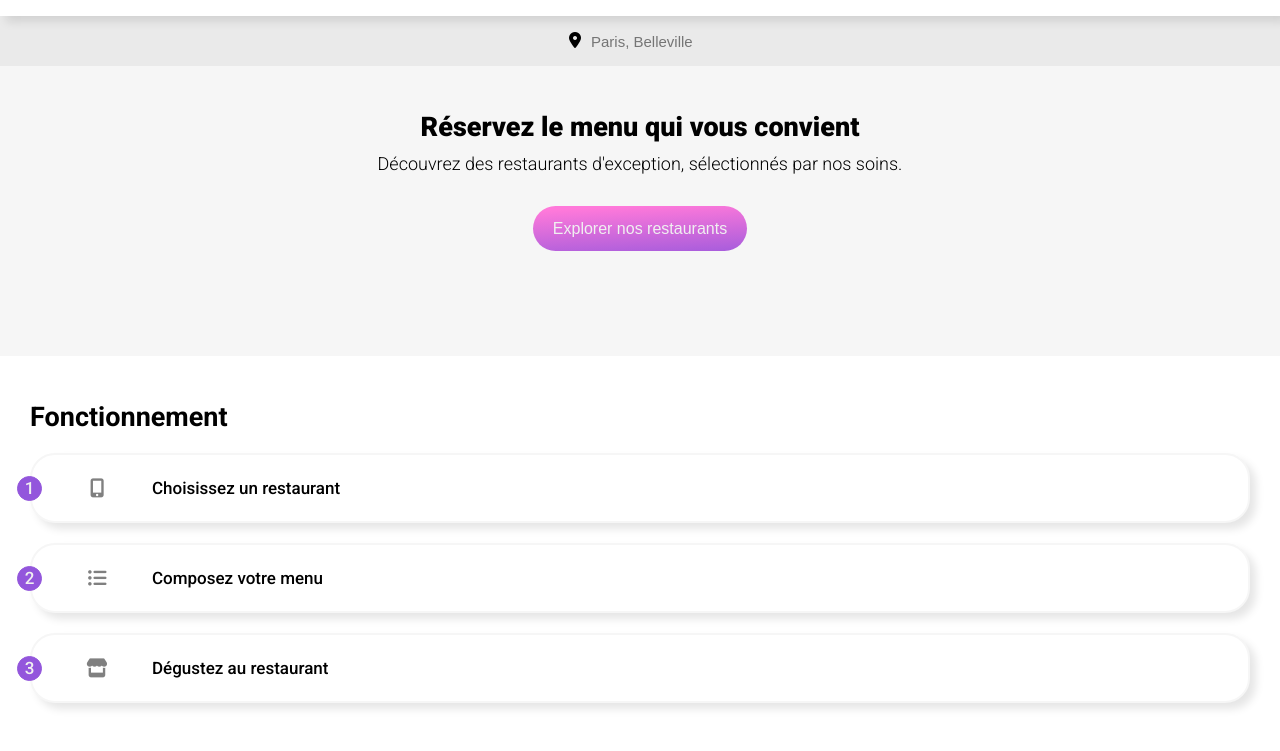
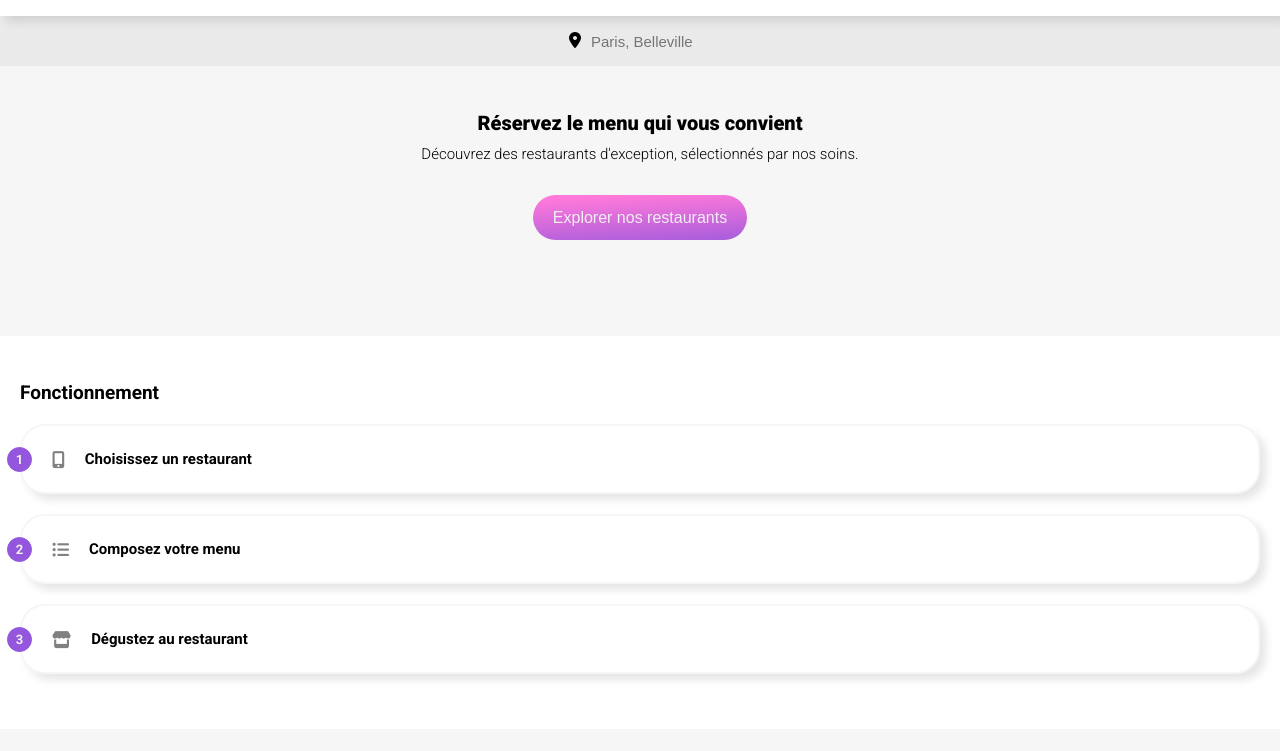
Before and after one commit to SamiaPercheron/Sahki_Samia_3_22042022, a website: page index.html in a window 1280 px wide. Shown: the part 49-800 px from the top of the page. Drawn offline with Linux system fonts and the light colour scheme; a web font is replaced by a local one.

Commit message:
Modif taille number+icon+p dans accueil/function et modif dispo section top

```diff
--- a/sass/accueil.scss
+++ b/sass/accueil.scss
@@ -45,7 +45,7 @@
 /**********Section 2**********/
 .top {
     @include vertical-display;
-    height: 290px;
+    height: 270px;
     align-items: center;
     padding: 45px 30px 45px 30px;
     background-color: $bg-top;
@@ -55,12 +55,13 @@
         gap: 10px;
 
         h2 {
+            font-size: 20px;
             text-align: center;
             font-weight: 900;
         }
 
         p {
-            font-size: 18px;
+            font-size: 15px;
             font-weight: 300;
             text-align: center;
             margin-bottom: 32px;
@@ -75,7 +76,7 @@
     width: 100%;
     height: auto;
     gap: 20px;
-    padding: 45px 30px 55px 30px;
+    padding: 45px 20px 55px 20px;
     align-items: center;
 
 
@@ -93,7 +94,7 @@
             align-items: center;
             border: 2px solid $bg-top;
             position: relative;
-            gap: 30px;
+            gap: 20px;
             /*problème alignement icones et p */
             background-color: white;
             box-shadow: $box-shadow;
@@ -101,8 +102,8 @@
 
 
             p {
-                font-size: 17px;
-                font-weight: 500;
+
+                font-weight: 700;
                 font-family: roboto;
 
             }
@@ -118,7 +119,7 @@
 .number {
     @include horizontal-center-position;
     @include number-circle;
-
+    font-size: 13px;
     margin-left: -15px;
     border: 1px solid $colour-primary;
     background-color: $colour-primary;
@@ -127,9 +128,8 @@
 
 .icon {
     @include horizontal-center-position;
-    @include icon-size;
     color: $icon-color;
-    font-size: 19px;
+    font-size: 17px;
 
 
     :hover {
--- a/sass/base/_base.scss
+++ b/sass/base/_base.scss
@@ -17,8 +17,13 @@
 }
 
 h2 {
-    font-size: 27px;
+    font-size: 19px;
     color: black;
+}
+
+h3
+{
+    font-size:18px;
 }
 
 h4 {
@@ -26,5 +31,5 @@ h4 {
 }
 
 p {
-    font-size: 19px;
+    font-size: 15px;
 }
--- a/sass/utils/_mixins.scss
+++ b/sass/utils/_mixins.scss
@@ -111,9 +111,3 @@ exemples @mixin btn {
     border-radius: 50%;
 
 }
-/*Icône*/
-@mixin icon-size
-{
-    width: 50px;
-    height: 50px;
-}
```
Also changed, not shown: public/css/accueil.css, public/css/restaurants.css, 2 other files.
